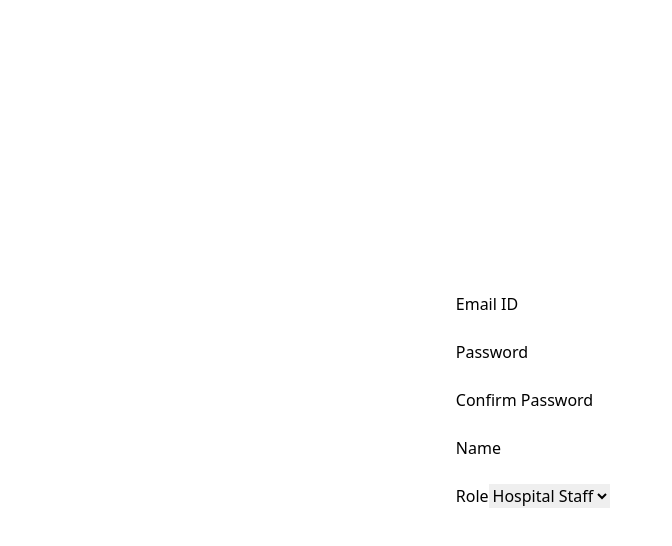
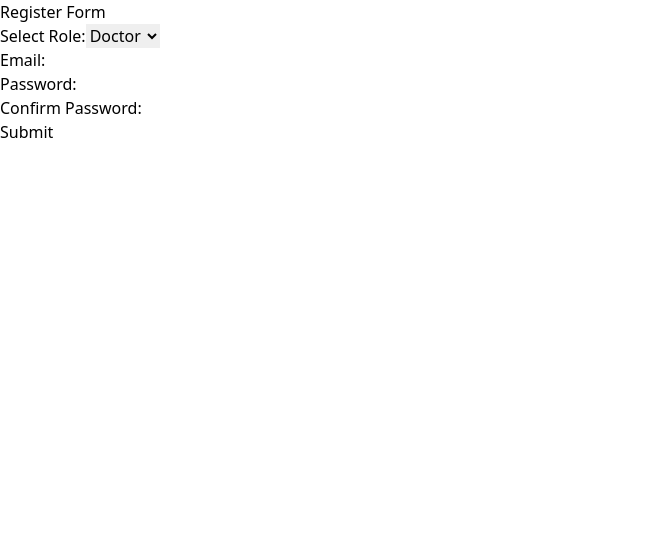
Before and after one commit to StatShibe/Healthcare_Analytics, a React (Vite) app in the folder healthcare_frontend/: page /createuser in a window 1280 px wide. Shown: the top 546 px of the page, without its empty margins (0-672 px from the left). Built offline with nearby package versions, Linux system fonts and the light colour scheme.

Commit message:
added form

```diff
--- a/healthcare_frontend/src/pages/UserRegistration.jsx
+++ b/healthcare_frontend/src/pages/UserRegistration.jsx
@@ -1,53 +1,109 @@
-import { Card, CardContent, FormGroup} from "@mui/material";
+import React, { useState } from "react";
 
-const UserRegistration = () => {
+const RegisterForm = () => {
+    const [data, setData] = useState({})
+  const [role, setRole] = useState("");
+  const [additionalInputs, setAdditionalInputs] = useState([]);
 
+  const handleRoleChange = (e) => {
+    const selectedRole = e.target.value;
+    setRole(selectedRole);
+
+    // Define additional inputs based on the selected role
+    let inputs = [];
+    if (selectedRole === "doctor") {
+      inputs = [
+        "dob",
+        "gender",
+        "empind",
+        "experience",
+        "mobile_phone",
+        "address",
+        "onduty",
+        "Specialization"
+      ];
+    }
+    setAdditionalInputs(inputs);
+  };
   const handleChange = (event) => {
     const name = event.target.name;
     const value = event.target.value;
-        setInputs(values => ({...values, [name]: value}))
+    setData(values => ({...values, [name]: value}))
 }
 
-    return(
-        <div className="flex justify-center items-center h-screen w-screen">
-            <form>
+    const handleSubmit = (event) => {
+    event.preventDefault();
+    if(data.password != data.confirmPassword){
+        console.log("not valid")
+    }
+    else{
+        console.log(data);
+    }
+
+}
+
+
+  return (
     <div>
-                    <label>Email ID</label>
-                    <input/>
-                </div>
-                <br/>
+      <h2>Register Form</h2>
+      <form onSubmit={handleSubmit}>
       <div>
-                    <label>Password</label>
-                    <input/>
-                </div>
-                <br/>
-                <div>
-                    <label>Confirm Password</label>
-                    <input/>
-                </div>
-                <br/>
-                <div>
-                    <label>Name</label>
-                    <input/>
-                </div>
-                <br/>
-                <div>
-                    <label>Role</label>
-                    <select defaultValue={"Hospital Staff"}>
-                        <option>
-                            Doctor
-                        </option>
-                        <option>
-                           Admin
-                        </option>
-                        <option>
-                            Hospital Staff
-                        </option>
+        <label htmlFor="role">Select Role:</label>
+        <select name="role" value={role} onChange={handleRoleChange}>
+          <option value="doctor">Doctor</option>
+          <option value="patient">Patient</option>
         </select>
       </div>
+
+      {/* Render additional inputs based on selected role */}
+      {additionalInputs.map((input, index) => (
+        <div key={index}>
+          <label htmlFor={input}>{input}:</label>
+          {input === "gender" ? (
+            <select name={input.toLowerCase().replace(/\s/g, "")} onChange={handleChange}>
+              <option value="male">Male</option>
+              <option value="female">Female</option>
+              <option value="other">Other</option>
+            </select>
+          ) : input === "dob" ? (
+            <input
+              type="date"
+              name={input.toLowerCase().replace(/\s/g, "")}
+              onChange = {handleChange}
+            />
+          ) : input === "empind" || input === "onduty" ? (
+            <select name={input.toLowerCase().replace(/\s/g, "")} onChange={handleChange} defaultValue={"Y"}>
+              <option value="Y">Yes</option>
+              <option value="N">No</option>
+            </select>)
+        : (
+            <input
+              type="text"
+              name={input.toLowerCase().replace(/\s/g, "")}
+              onChange = {handleChange}
+            />
+          )}
+        </div>
+      ))}
+
+      {/* Common inputs */}
+      <div>
+        <label htmlFor="email">Email:</label>
+        <input type="email" name="email" onChange={handleChange}/>
+      </div>
+      <div>
+        <label htmlFor="password">Password:</label>
+        <input type="password" name="password" onChange={handleChange}/>
+      </div>
+      <div>
+        <label htmlFor="confirmPassword">Confirm Password:</label>
+        <input type="password" name="confirmPassword" onChange={handleChange}/>
+      </div>
+
+      <input type = "submit"/>
       </form>
     </div>
-    )
-}
+  );
+};
 
-export default UserRegistration;
+export default RegisterForm;
```
Lines whose indentation alone changed are shown as unchanged.
